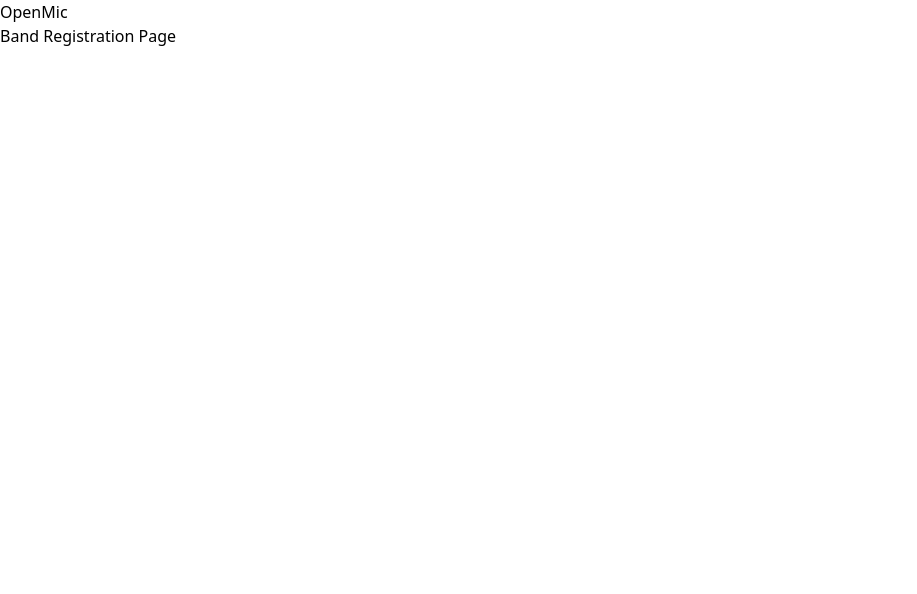
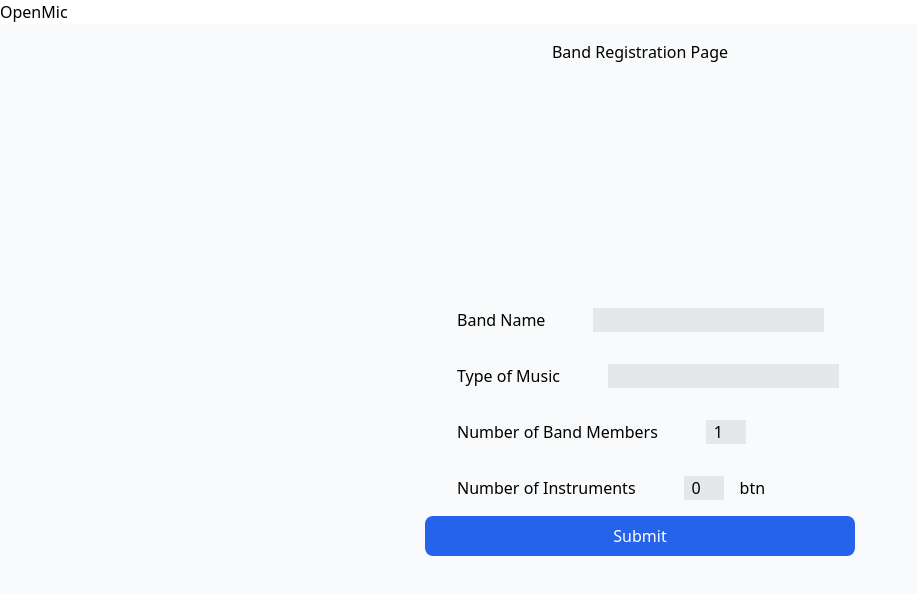
Before and after one commit to Calixd7/Open-mic, a React (Create React App) app in the folder frontend/: page /band-register in a window 1280 px wide. Shown: the top 594 px of the page, without its empty margins (0-917 px from the left). Built offline with nearby package versions, Linux system fonts and the light colour scheme.

Commit message:
still building band registration page.

```diff
--- a/frontend/src/components/BandRegistration.js
+++ b/frontend/src/components/BandRegistration.js
@@ -1,9 +1,60 @@
+import { useState } from 'react'
+import BandGenre from './bandRegcomponents/BandGenre'
+import BandInstruments from './bandRegcomponents/BandInstruments'
+import BandName from './bandRegcomponents/BandName'
+import BandSize from './bandRegcomponents/BandSize'
 
 const BandRegistration = () => {
+  const [bandName, setBandName] = useState('')
+  const [bandGenre, setBandGenre] = useState([])
+  const [bandSize, setBandSize] = useState(1)
+  const [bandInstruments, setBandInstruments] = useState([])
+  const pendingProfile = {
+    band_name: bandName,
+    band_genre: bandGenre,
+    band_size: bandSize,
+    band_instruments: bandInstruments
+  }
+
+  function handleSubmit (event) {
+    event.preventDefault()
+    console.log('band profile', pendingProfile)
+  }
+
   return (
-    <div>
-      <h1>Band Registration Page</h1>
+    <div className='min-h-screen flex items-center justify-center bg-gray-50 py-12 px-4 sm:px-6 lg:px-8'>
+      <h1 className='fixed top-10'>Band Registration Page</h1>
+      <form
+        className='flex flex-col'
+        onSubmit={handleSubmit}
+      >
+        <div className='flex flex-col'>
+
+          <div>
+            <BandName bandName={bandName} setBandName={setBandName} />
+          </div>
+
+          <div>
+            <BandGenre bandGenre={bandGenre} setBandGenre={setBandGenre} />
+          </div>
+
+          <div>
+            <BandSize bandSize={bandSize} setBandSize={setBandSize} />
+          </div>
+
+          <div>
+            <BandInstruments setBandInstruments={setBandInstruments} />
+          </div>
+
+        </div>
+        <button
+          className='bg-blue-600 hover:bg-blue-900 rounded-lg text-white p-2'
+          type='submit'
+        >Submit
+        </button>
+      </form>
     </div>
+
   )
 }
 
--- /dev/null
+++ b/frontend/src/components/bandRegcomponents/BandGenre.js
@@ -0,0 +1,20 @@
+
+const BandGenre = ({ bandGenre, setBandGenre }) => {
+  return (
+    <div>
+      <label
+        className='m-4 p-4'
+        htmlFor='genre'
+      >Type of Music
+      </label>
+      <input
+        className='bg-gray-200 m-4 p4'
+        type='text'
+        value={bandGenre}
+        onChange={e => setBandGenre(e.target.value)}
+      />
+    </div>
+  )
+}
+
+export default BandGenre
--- /dev/null
+++ b/frontend/src/components/bandRegcomponents/BandInstruments.js
@@ -0,0 +1,33 @@
+import { useState } from 'react'
+
+const BandInstruments = ({ setBandInstruments }) => {
+  const [numOfInstruments, setNumOfInstruments] = useState(0)
+
+  function createInstrumentFields () {
+    const output = []
+    for (let i = 0; i < numOfInstruments; i++) {
+      output.push({ instrument: '' })
+    }
+    console.log('output', output)
+    setBandInstruments(output)
+  }
+
+  return (
+    <div>
+      <label
+        className='m-4 p-4'
+        htmlFor='size'
+      >Number of Instruments
+      </label>
+      <input
+        className='bg-gray-200 m-4 p4 w-10 text-center'
+        type='number'
+        value={numOfInstruments}
+        onChange={e => setNumOfInstruments(e.target.value)}
+      />
+      <button type='button' onClick={createInstrumentFields}>btn</button>
+    </div>
+  )
+}
+
+export default BandInstruments
--- /dev/null
+++ b/frontend/src/components/bandRegcomponents/BandName.js
@@ -0,0 +1,20 @@
+
+const BandName = ({ bandName, setBandName }) => {
+  return (
+    <div>
+      <label
+        className='m-4 p-4'
+        htmlFor='bandName'
+      >Band Name
+      </label>
+      <input
+        className='bg-gray-200 m-4 p4'
+        type='text'
+        value={bandName}
+        onChange={e => setBandName(e.target.value)}
+      />
+    </div>
+  )
+}
+
+export default BandName
--- /dev/null
+++ b/frontend/src/components/bandRegcomponents/BandSize.js
@@ -0,0 +1,20 @@
+
+const BandSize = ({ bandSize, setBandSize }) => {
+  return (
+    <div>
+      <label
+        className='m-4 p-4'
+        htmlFor='size'
+      >Number of Band Members
+      </label>
+      <input
+        className='bg-gray-200 m-4 p4 w-10 text-center'
+        type='number'
+        value={bandSize}
+        onChange={e => setBandSize(e.target.value)}
+      />
+    </div>
+  )
+}
+
+export default BandSize
```
